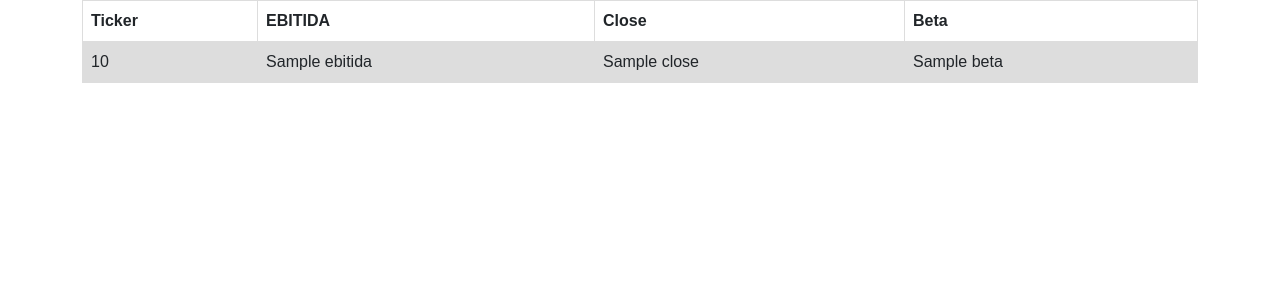
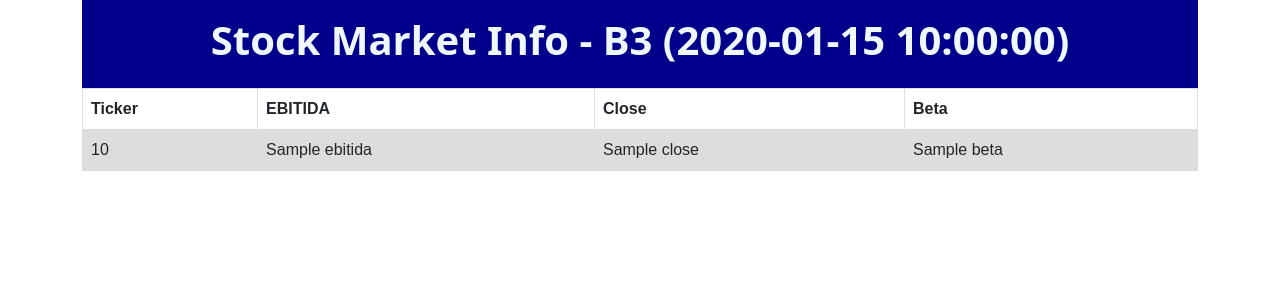
Before and after one commit to dtiezzi/stock, a Flask app: template templates/index.html in a window 1280 px wide. Shown: the part 56-356 px from the top of the page. Run offline with Flask 2, Linux system fonts and the light colour scheme; the template is opened without the code that fills it: most values are stand-ins (such as "Sample title", 1, 10 or a date in 2020).

Commit message:
dtiezzi index table some fixing

```diff
--- a/app.py
+++ b/app.py
@@ -16,7 +16,9 @@ app.secret_key = os.getenv('SECRET_KEY')
 def index():
     with open("./static/files/stockInfo.pkl", "rb") as file:
         stock_dict = pickle.load(file)
-    return render_template('index.html', stocks=stock_dict)
+    l = list(time.localtime())
+    date = f'{l[2]}/{l[1]}/{l[0]} - {l[3]}:{l[4]}'
+    return render_template('index.html', stocks=stock_dict, date=date)
 
 @app.route('/login', methods=['POST'])
 def user():
@@ -32,11 +34,11 @@ def user():
                 session.user = 'dtiezzi'
                 return render_template('user.html', user=session.user)
             else:
-                return render_template('index.html')
+                return render_template('signup.html')
         else:
-            return render_template('index.html')
+            return render_template('signup.html')
     else:
-        return render_template('index.html')
+        return render_template('signup.html')
 
 @app.route('/signup', methods=['GET', 'POST'])
 def signup():
@@ -51,7 +53,11 @@ def signup():
             cur.execute(f"INSERT INTO users (username, passwd) VALUES ('{user}', '{password}')")
         conn.commit()
         conn.close()
-        return render_template('index.html')
+        with open("./static/files/stockInfo.pkl", "rb") as file:
+            stock_dict = pickle.load(file)
+        l = list(time.localtime())
+        date = f'{l[2]}/{l[1]}/{l[0]} - {l[3]}:{l[4]}'
+        return render_template('index.html', stocks=stock_dict, date=date)
     else:
         return render_template('signup.html')
 
@@ -59,7 +65,11 @@ def signup():
 def logout():
     if request.method == 'POST':
         session.clear()
-        return render_template('index.html')
+        with open("./static/files/stockInfo.pkl", "rb") as file:
+            stock_dict = pickle.load(file)
+        l = list(time.localtime())
+        date = f'{l[2]}/{l[1]}/{l[0]} - {l[3]}:{l[4]}'
+        return render_template('index.html', stocks=stock_dict, date=date)
     else:
         return render_template('user.html')
 
--- a/static/table.css
+++ b/static/table.css
@@ -1,3 +1,7 @@
+.container {
+    margin-bottom: 3em;
+}
+
 table {
     font-family: arial, sans-serif;
     border-collapse: collapse;
--- a/templates/index.html
+++ b/templates/index.html
@@ -21,6 +21,9 @@
     </nav>
 
     <div class="container">
+        <div style="background-color: darkblue; padding: 1em;">
+            <h1 style="color: aliceblue; text-align: center; font-weight: bolder;">Stock Market Info - B3 ({{ date }})</h1>
+        </div>
         <table>
             <tr>
               <th>Ticker</th>
```
